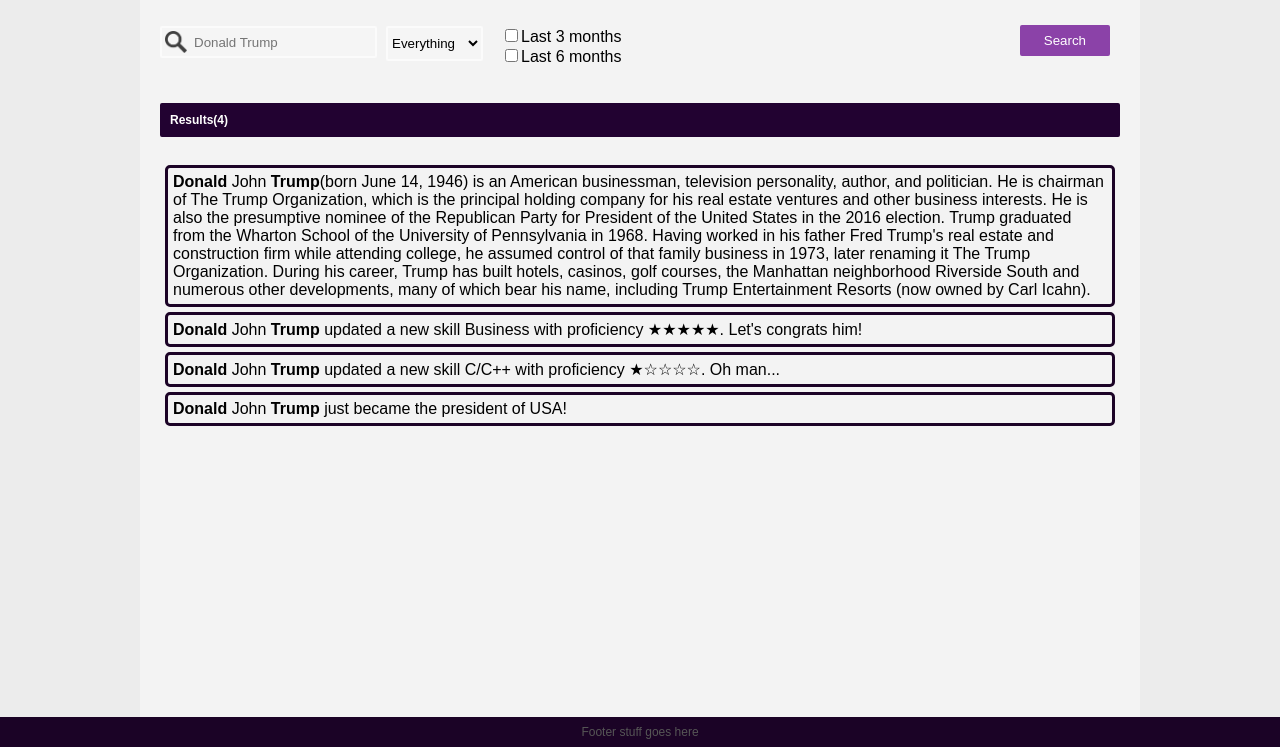
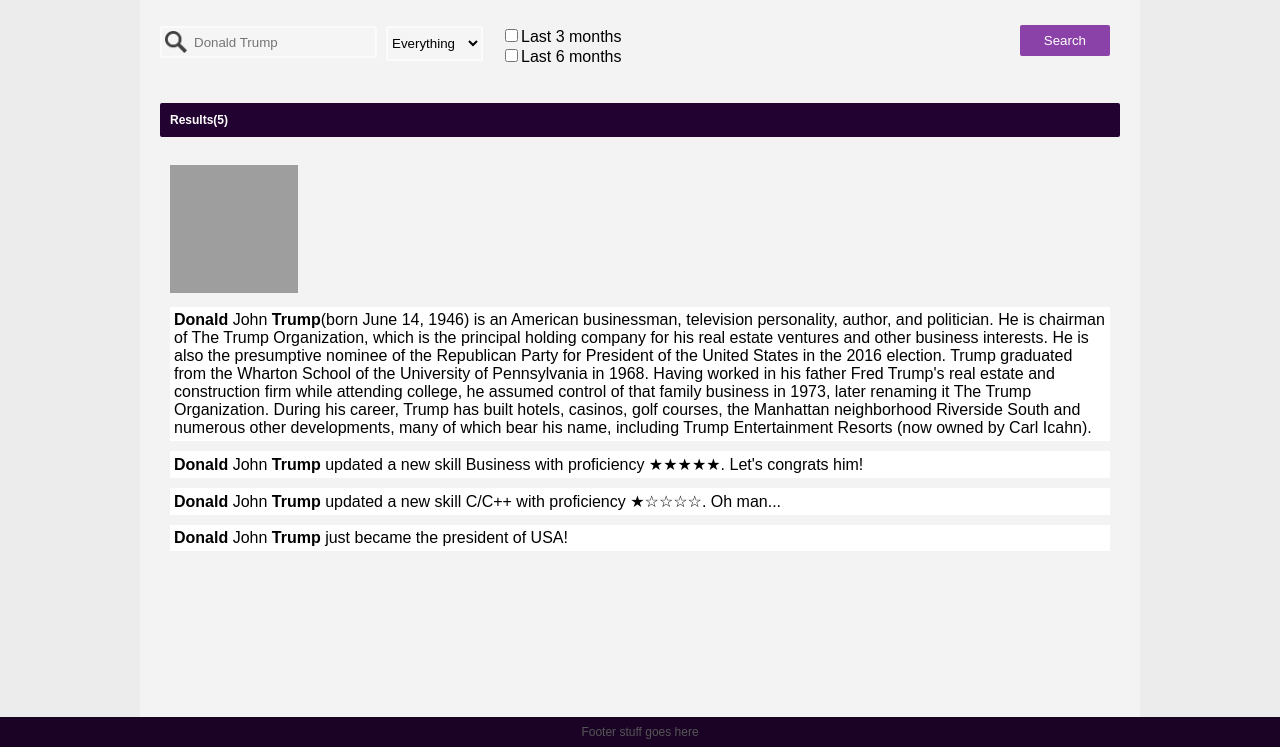
Before and after one commit to 2nd47/CSC309-A4, a plain HTML site: page search.html in a window 1280 px wide. Shown: the part 53-800 px from the top of the page. Drawn offline with Linux system fonts and the light colour scheme; grey boxes are pictures that could not be loaded.

Commit message:
Added result_people. Changed style now its similar to feed.html.

```diff
--- a/assets/css/search.css
+++ b/assets/css/search.css
@@ -56,10 +56,26 @@
 }
 
 #result{
-  border: 3px solid #1b0326;
-  border-radius:5px;
-  margin: 5px;
-  padding: 5px;
+  background-color: #FFFFFF;
+  transition: 0.2s background-color ease-in-out;
+  padding: 0.25em;
+  width: auto;
+  height: auto;
+  margin: 10px;
+  margin-bottom: 0.5em;
+}
+
+#result:hover {
+  background-color: #E6E6E6;
+}
+#result::after {
+    content:"";
+    display:block;
+    clear:both;
+}
+
+#result_people{
+  margin: 10px;
 }
 
 #result_wrapper {
@@ -80,5 +96,4 @@
     padding: 6px;
     font-weight: 700;
     font-size: 12px;
-
 }
--- a/search.html
+++ b/search.html
@@ -78,7 +78,14 @@
 				</form>
 			</div>
 				<div id="result_wrapper">
-					<h6>Results(4)</h6>
+					<h6>Results(5)</h6>
+          <div id="result_people">
+            <div id="profile_picture">
+              <a href="profile.html">
+              <img src="http://pixel.nymag.com/imgs/daily/following/2016/02/19/19-the-donald-trump.w256.h256.jpg" width="128" height="128">
+              </a>
+            </div>
+          </div>
 					<div id="result">
 					<strong>Donald</strong> John <strong>Trump</strong>(born June 14, 1946) is an American businessman,
 					television personality, author, and politician. He is chairman of
```
